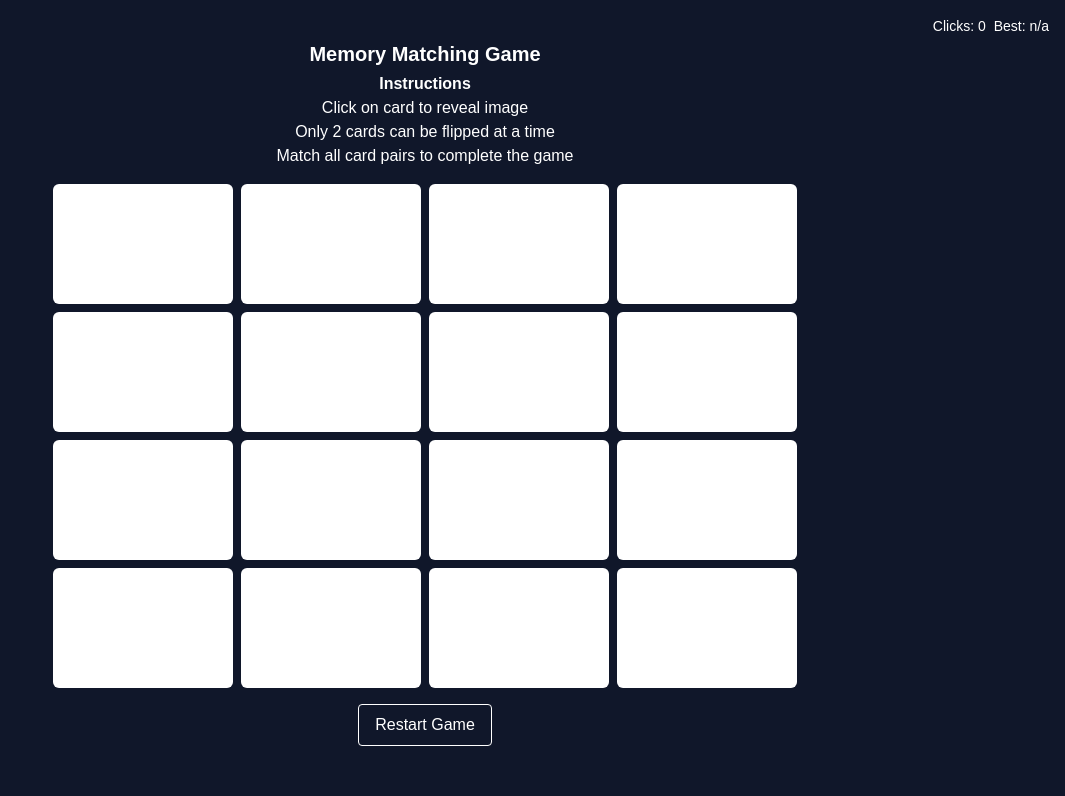
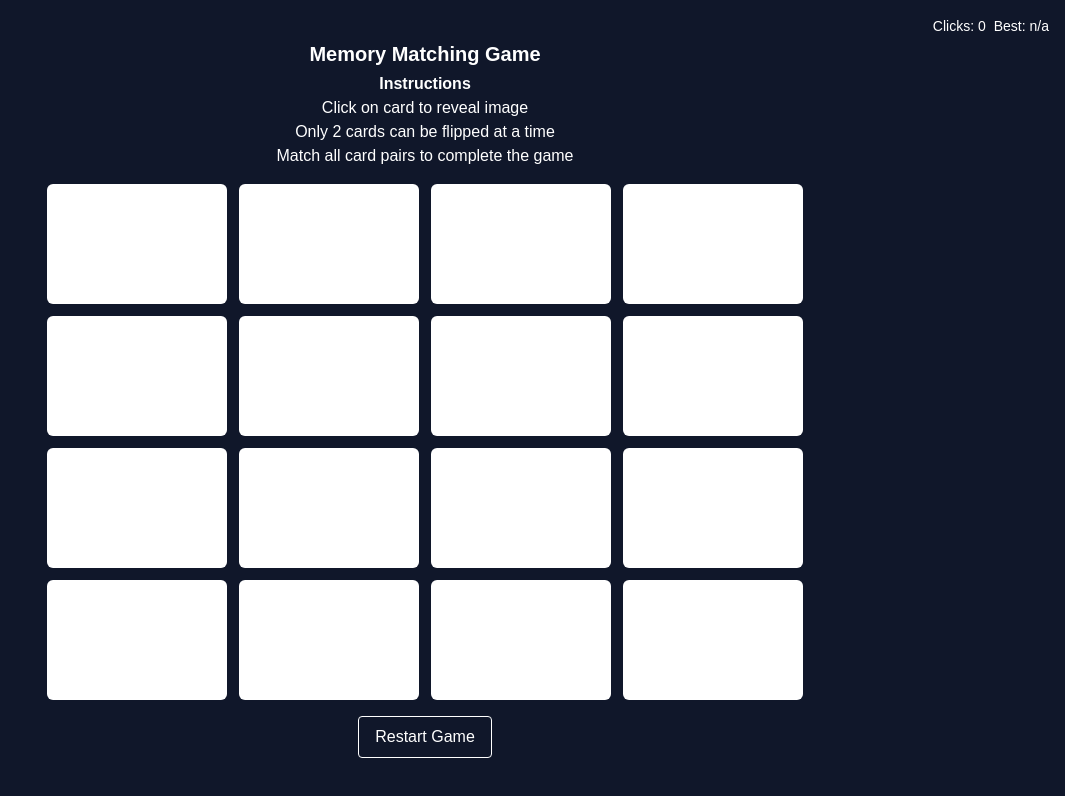
Before and after one commit to victory-a/memory-game, a Next.js app: page / in a window 1280 px wide. Shown: the top 796 px of the page, without its empty margins (215-1280 px from the left). Built offline with nearby package versions, Linux system fonts and the light colour scheme; grey boxes are pictures that could not be loaded.

Commit message:
completion modal, meta

```diff
--- a/package.json
+++ b/package.json
@@ -23,6 +23,7 @@
     "eslint": "^8",
     "eslint-config-next": "15.0.1",
     "postcss": "^8.4.47",
+    "prettier": "^3.3.3",
     "tailwind-merge": "^2.5.4",
     "tailwindcss": "^3.4.14",
     "typescript": "^5"
--- a/src/components/GameBoard.tsx
+++ b/src/components/GameBoard.tsx
@@ -31,7 +31,7 @@ const GameBoard = () => {
       </div>
 
       <section className='flex flex-col items-center'>
-        <div className='flex flex-wrap justify-center md:grid md:grid-cols-4 gap-2 mt-4'>
+        <div className='flex flex-wrap justify-center md:grid md:grid-cols-4 gap-3 mt-4'>
           {cards.map((card, i) => (
             <Card
               key={card.id}
```
Also changed, not shown: 1 other file (tests, documents, lock files or other folders).
